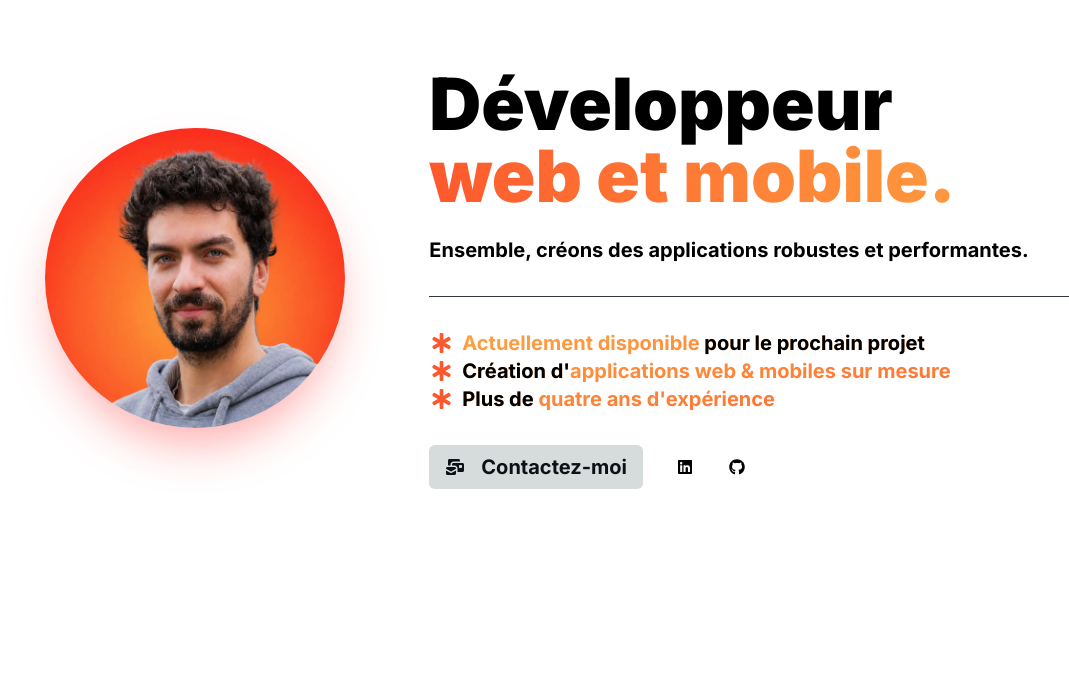
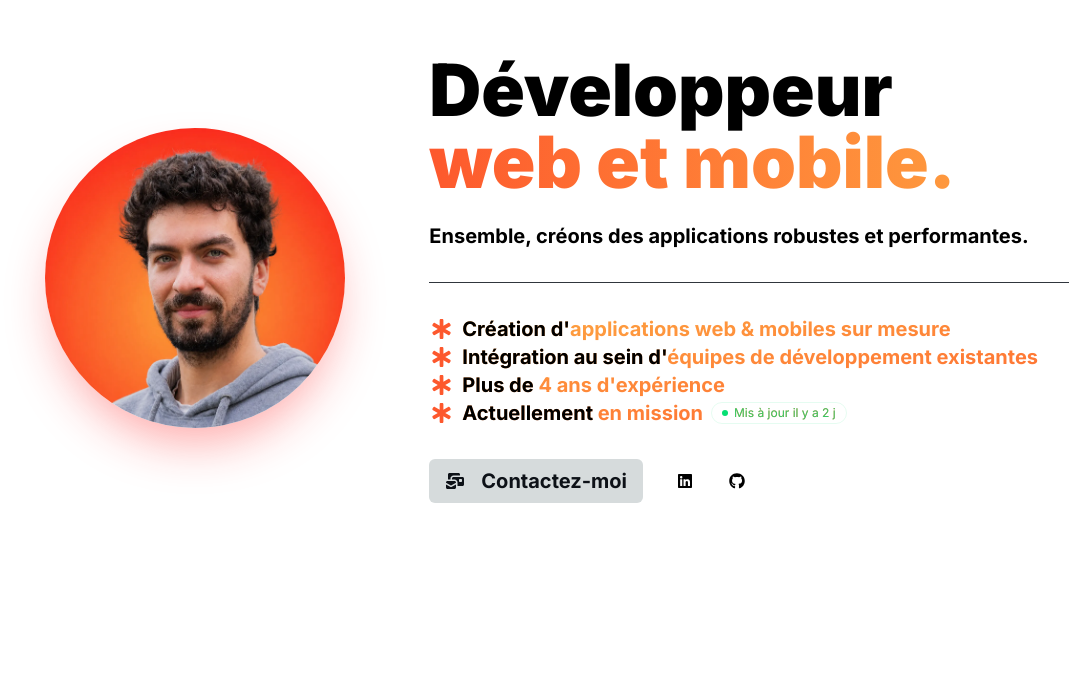
Before and after one commit to david-vct/my-portfolio, a Next.js app: page / in a window 1280 px wide. Shown: the part 122-800 px from the top of the page, without its empty margins (40-1109 px from the left). Built offline with nearby package versions, Linux system fonts and the light colour scheme.

Commit message:
feat: enhance hero section and add AvailabilityStatus component

```diff
--- /dev/null
+++ b/app/components/common/AvailabilityStatus.tsx
@@ -0,0 +1,34 @@
+import { faStarOfLife } from "@fortawesome/free-solid-svg-icons"
+import { FontAwesomeIcon } from "@fortawesome/react-fontawesome"
+import React from "react"
+import { getAvailability } from "../../lib/date"
+
+const AvailabilityStatus = () => {
+  const { isAvailable, daysAgo } = getAvailability()
+
+  return (
+    <li className="flex flex-row items-center gap-2 whitespace-nowrap">
+      <FontAwesomeIcon
+        className="h-3 shrink-0 text-accent"
+        icon={faStarOfLife}
+      />
+      <p>
+        {isAvailable ? (
+          <>
+            Actuellement <span className="text-green-400">disponible</span>
+          </>
+        ) : (
+          <>
+            Actuellement <span className="text-transparent">en mission</span>
+          </>
+        )}
+      </p>
+      <span className="flex shrink-0 items-center gap-1.5 rounded-full border border-green-400/10 px-2.5 py-0.5 text-xs font-normal normal-case text-green-400/80">
+        <span className="h-1.5 w-1.5 rounded-full animate-pulse bg-green-400" />
+        Mis à jour il y a {daysAgo} j
+      </span>
+    </li>
+  )
+}
+
+export default AvailabilityStatus
--- a/app/components/common/ImageCarousel.tsx
+++ b/app/components/common/ImageCarousel.tsx
@@ -23,7 +23,8 @@ const ImageCarousel = ({ images, interval = 10000, className }: Props) => {
   return (
     <div
       className={
-				"relative w-full min-h-80 overflow-hidden rounded-lg shadow-inner shadow-black/20 " + (className ? className : "")
+        "relative w-full min-h-80 overflow-hidden rounded-lg shadow-inner shadow-black/20 " +
+        (className ? className : "")
       }
     >
       <div
@@ -34,8 +35,18 @@ const ImageCarousel = ({ images, interval = 10000, className }: Props) => {
         }}
       >
         {images.map((image, i) => (
-					<div className="relative min-h-80" style={{ width: `${100 / images.length}%` }} key={i}>
-						<Image className="object-cover" alt={image} src={image} fill={true} />
+          <div
+            className="relative min-h-80"
+            style={{ width: `${100 / images.length}%` }}
+            key={i}
+          >
+            <Image
+              className="object-cover"
+              alt={image}
+              src={image}
+              fill={true}
+              sizes="(min-width: 1024px) 50vw, 100vw"
+            />
           </div>
         ))}
       </div>
@@ -49,8 +60,8 @@ const ImageCarousel = ({ images, interval = 10000, className }: Props) => {
               aria-current={i === index}
               onClick={() => setIndex(i)}
               className={
-								"h-2.5 rounded-full transition-all duration-300 hover:bg-accent " +
-								(i === index ? "w-6 bg-accent" : "w-2.5 bg-white/40")
+                "h-2.5 rounded-full transition-all duration-300 hover:bg-white " +
+                (i === index ? "w-6 bg-white" : "w-2.5 bg-white/40")
               }
             />
           ))}
--- a/app/components/common/ProjectCard.tsx
+++ b/app/components/common/ProjectCard.tsx
@@ -16,13 +16,19 @@ type Props = {
 const ProjectCard = ({ title, description, images, site, github }: Props) => {
   return (
     <div className="group relative grid grid-cols-1 lg:grid-cols-2 items-center gap-6 md:gap-8 p-8 bg-base/30 backdrop-blur-sm rounded-md border border-white/10 overflow-hidden transition-all duration-300 hover:-translate-y-2 hover:border-accent/60 hover:shadow-2xl hover:shadow-accent/20">
-			<div className="absolute inset-x-0 top-0 h-1 bg-gradient-to-r from-accent to-secondary opacity-70 group-hover:opacity-100 transition-opacity"></div>
+      <div className="absolute inset-x-0 top-0 h-1 bg-gradient-to-r from-accent to-sebg-base/30 condary opacity-70 group-hover:opacity-100 transition-opacity"></div>
       <ImageCarousel images={images} className="w-full" />
       <div>
         <h2 className="pb-4 md:pb-8 text-2xl md:text-4xl font-bold">{title}</h2>
         <p className="pb-4 md:pb-8 text-md md:text-xl">{description}</p>
         <div className="flex flex-row items-center gap-8">
-					{site && <ButtonLink text="Site" link={site} icon={faSquareArrowUpRight}></ButtonLink>}
+          {site && (
+            <ButtonLink
+              text="Site"
+              link={site}
+              icon={faSquareArrowUpRight}
+            ></ButtonLink>
+          )}
           {github && (
             <a href={github} target="_blank">
               <FontAwesomeIcon className="h-8" icon={faGithub} />
--- a/app/components/layout/Hero.tsx
+++ b/app/components/layout/Hero.tsx
@@ -7,9 +7,13 @@ import {
 import { FontAwesomeIcon } from "@fortawesome/react-fontawesome"
 import Image from "next/image"
 import React from "react"
+import AvailabilityStatus from "../common/AvailabilityStatus"
 import ButtonLink from "../common/ButtonLink"
+import { getYearsOfExperience } from "../../lib/date"
 
 const Hero = () => {
+  const yearsOfExperience = getYearsOfExperience()
+
   return (
     <section className="grid lg:grid-cols-3 gap-16 w-full max-w-7xl min-h-svh p-4 md:p-16">
       <div className="place-self-center">
@@ -39,18 +43,6 @@ const Hero = () => {
                 icon={faStarOfLife}
               />
               <p>
-                <span className="text-transparent">
-                  Actuellement disponible
-                </span>{" "}
-                pour le prochain projet
-              </p>
-            </li>
-            <li className="flex flex-row items-center gap-2">
-              <FontAwesomeIcon
-                className="h-3 text-accent"
-                icon={faStarOfLife}
-              />
-              <p>
                 Création d'
                 <span className="text-transparent">
                   applications web & mobiles sur mesure
@@ -63,12 +55,25 @@ const Hero = () => {
                 icon={faStarOfLife}
               />
               <p>
-                Plus de{" "}
+                Intégration au sein d'
                 <span className="text-transparent">
-                  quatre ans d'expérience
+                  équipes de développement existantes
                 </span>
               </p>
             </li>
+            <li className="flex flex-row items-center gap-2">
+              <FontAwesomeIcon
+                className="h-3 text-accent"
+                icon={faStarOfLife}
+              />
+              <p>
+                Plus de{" "}
+                <span className="text-transparent">
+                  {yearsOfExperience} ans d'expérience
+                </span>
+              </p>
+            </li>
+            <AvailabilityStatus />
           </ul>
         </div>
         <div className="flex flex-row items-center gap-8 pt-8">
--- /dev/null
+++ b/app/lib/date.ts
@@ -0,0 +1,30 @@
+const EXPERIENCE_START = new Date(2021, 8, 1) // septembre 2021
+
+export const getYearsOfExperience = (now: Date = new Date()): number => {
+  let years = now.getFullYear() - EXPERIENCE_START.getFullYear()
+  const anniversaryPassed =
+    now.getMonth() > EXPERIENCE_START.getMonth() ||
+    (now.getMonth() === EXPERIENCE_START.getMonth() &&
+      now.getDate() >= EXPERIENCE_START.getDate())
+  if (!anniversaryPassed) years -= 1
+  return years
+}
+
+type Availability = {
+  isAvailable: boolean
+  daysAgo: number
+}
+
+export const getAvailability = (now: Date = new Date()): Availability => {
+  const dayOfWeek = now.getDay() // 0 = dimanche, 1 = lundi, ...
+  const isMonday = dayOfWeek === 1
+  const daysSinceMonday = dayOfWeek === 0 ? 6 : dayOfWeek - 1
+
+  const lastMonday = new Date(now)
+  lastMonday.setDate(now.getDate() - (isMonday ? 7 : daysSinceMonday))
+
+  return {
+    isAvailable: lastMonday.getDate() % 3 === 0,
+    daysAgo: isMonday ? 8 : daysSinceMonday,
+  }
+}
```
Lines whose indentation alone changed are shown as unchanged.
